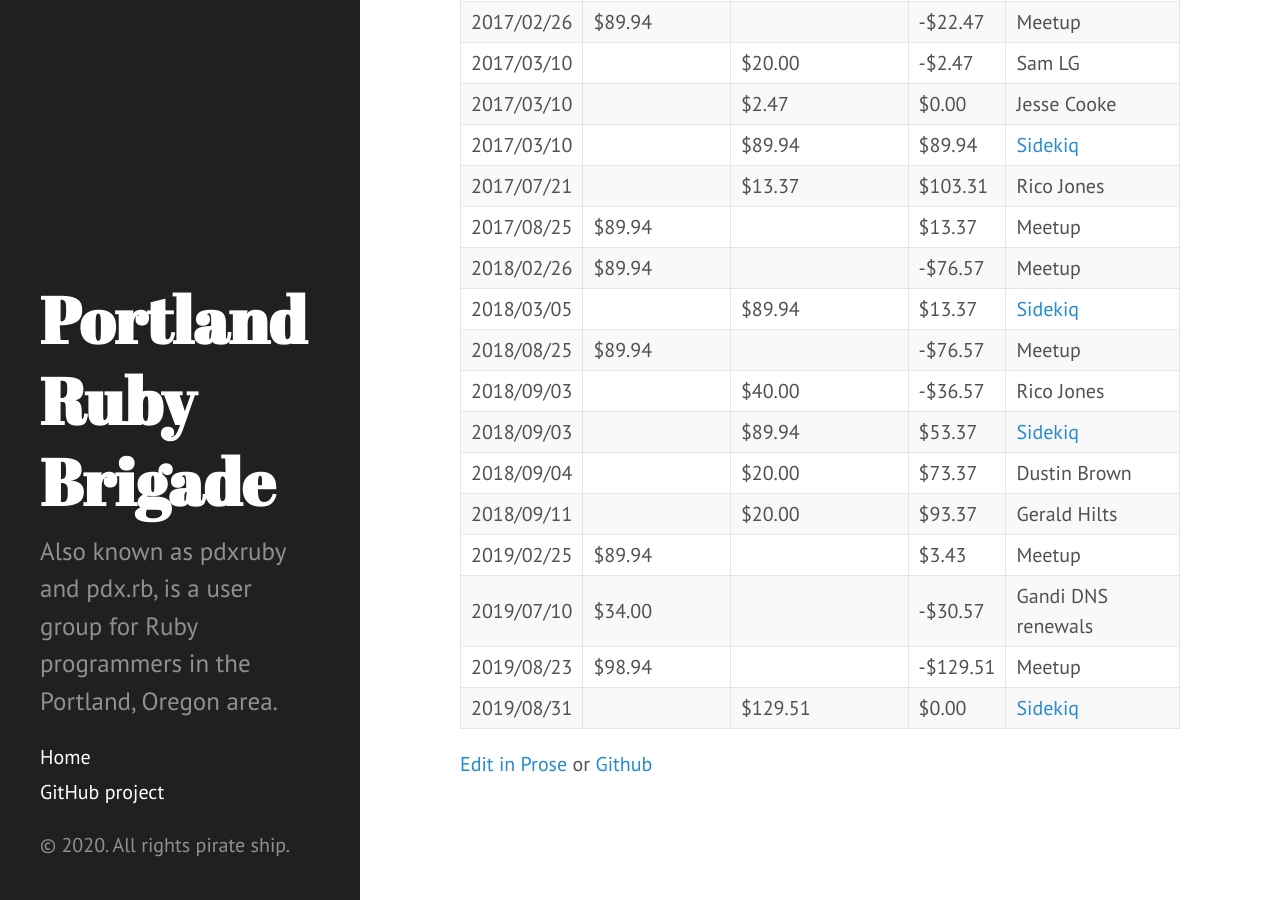
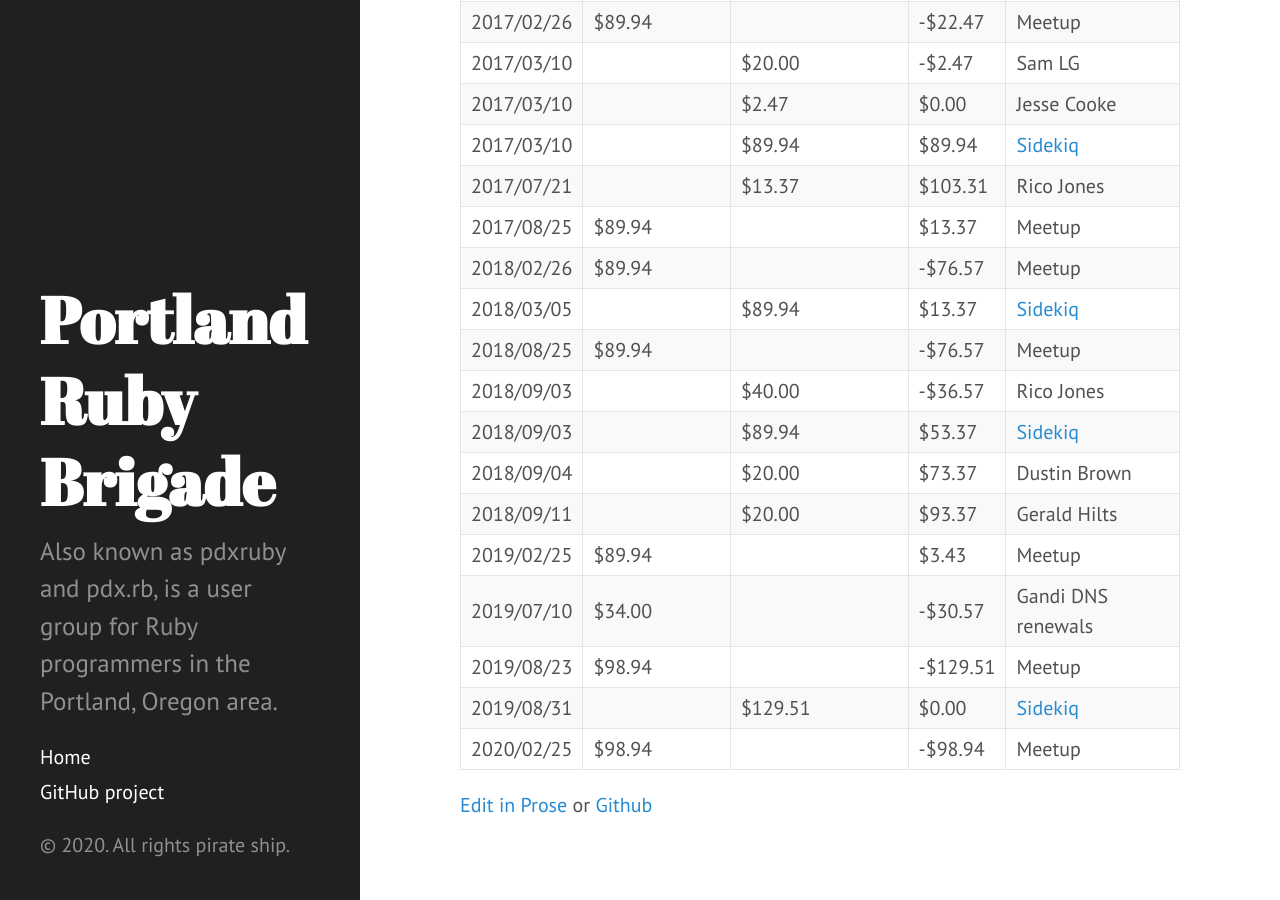
Before and after one commit to pdxruby/pdxruby.github.io, a Jekyll site: the page built from contributions.md, in a window 1280 px wide and 900 px high, scrolled down 1118 px. Built offline with Jekyll 4.4.1, drawn with Linux system fonts in a browser that asks for light colours.

Commit message:
Add 2020/02/25 Meetup subscription

```diff
--- a/contributions.md
+++ b/contributions.md
@@ -46,3 +46,4 @@ A log for contributions and some expenses.
 | 2019/07/10 | $34.00         |                   | -$30.57   | Gandi DNS renewals                  |
 | 2019/08/23 | $98.94         |                   | -$129.51  | Meetup                              |
 | 2019/08/31 |                | $129.51           | $0.00     | [Sidekiq](http://sidekiq.org/)      |
+| 2020/02/25 | $98.94         |                   | -$98.94   | Meetup                              |
```
